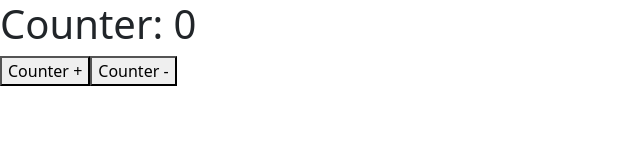
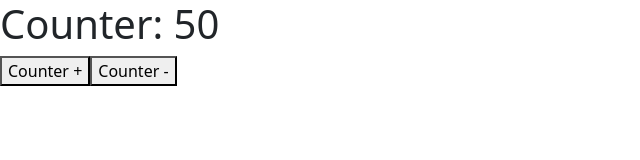
Before and after one commit to artnalyze/ITG-BasicReact-D3-props-state, a React (Create React App) app: page /counter in a window 1280 px wide. Shown: the top 160 px of the page, without its empty margins (0-640 px from the left). Built offline with nearby package versions, Linux system fonts and the light colour scheme.

Commit message:
use useEffect

```diff
--- a/src/pages/Counter.jsx
+++ b/src/pages/Counter.jsx
@@ -1,7 +1,12 @@
-import { useState } from "react";
+import { useState, useEffect } from "react";
 
 const Counter = () => {
   const [counter, setCounter] = useState(0);
+
+  useEffect(() => {
+    setCounter(50);
+  },[]);
+
   return (
     <div>
       <h1>Counter: {counter}</h1>
```
